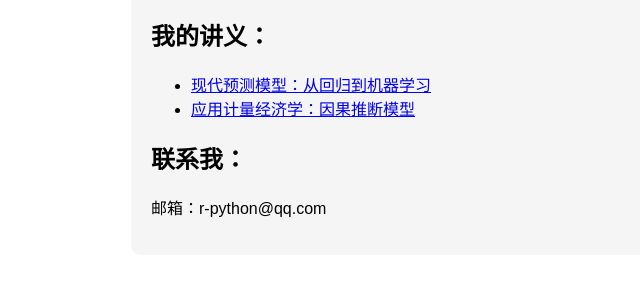
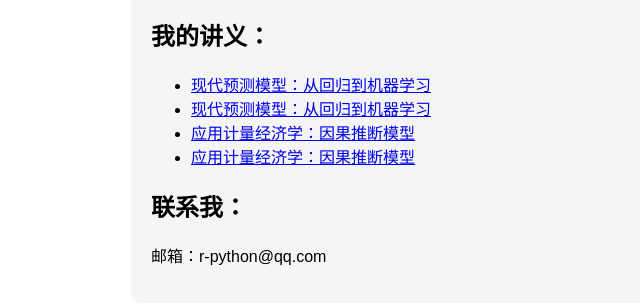
Before and after one commit to lieville/lieville.github.io, a plain HTML site: page index.html in a window 1280 px wide. Shown: the part 156-460 px from the top of the page, without its empty margins (109-749 px from the left). Drawn offline with Linux system fonts and the light colour scheme.

Commit message:
Add Gitee links for MPM and AEM projects

```diff
--- a/index.html
+++ b/index.html
@@ -20,7 +20,9 @@
         <h2>我的讲义：</h2>
         <ul>
             <li><a href="https://github.com/lieville/mpm">现代预测模型：从回归到机器学习</a></li>
+            <li><a href="https://gitee.com/lieville/MPM">现代预测模型：从回归到机器学习</a></li>
             <li><a href="https://github.com/lieville/AEM">应用计量经济学：因果推断模型</a></li>
+            <li><a href="https://gitee.com/lieville/AEM">应用计量经济学：因果推断模型</a></li>
         </ul>
         <h2>联系我：</h2>
         <p>邮箱：r-python@qq.com</p>
```
